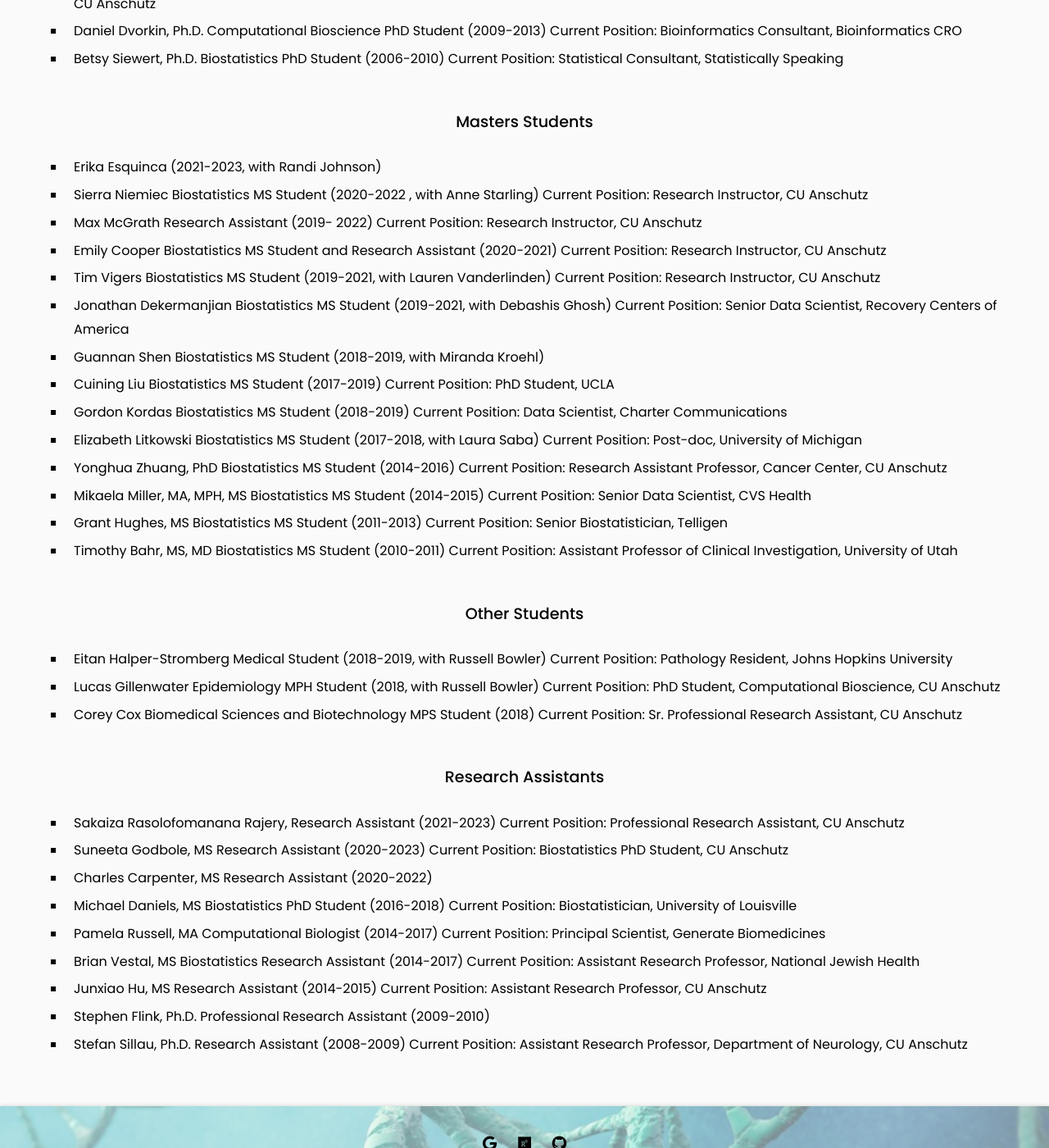
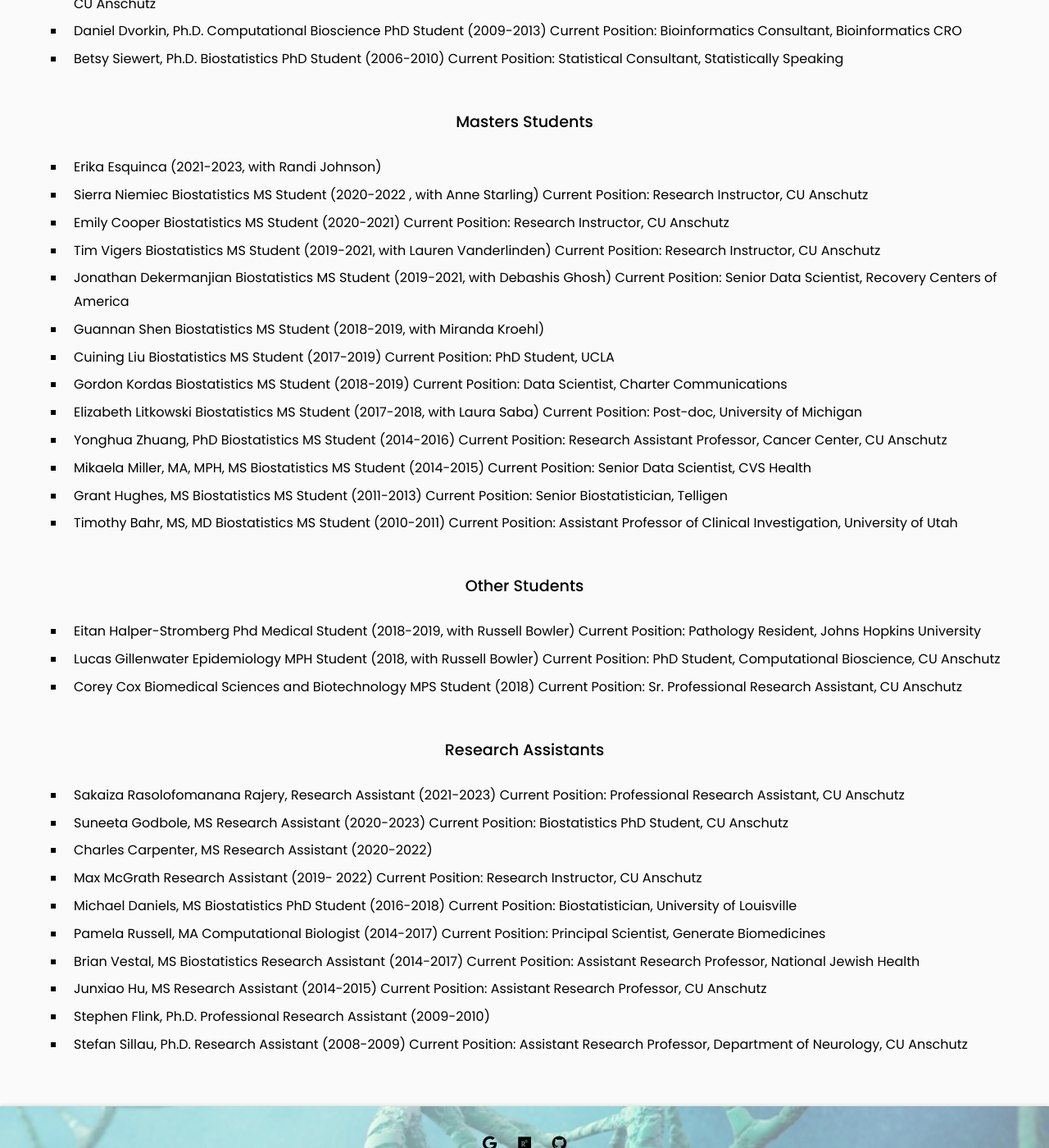
Before and after one commit to KechrisLab/kechrislab.github.io, a Jekyll site: the page built from team/index.md, in a window 1280 px wide and 1400 px high, scrolled down 1225 px. Shown: the whole window at 82% size. Built offline with Jekyll 4.4.1, drawn with Linux system fonts in a browser that asks for light colours.

Commit message:
Update index.md

```diff
--- a/team/index.md
+++ b/team/index.md
@@ -49,9 +49,7 @@ Current Position: Statistical Consultant, Statistically Speaking
 + Erika Esquinca (2021-2023, with Randi Johnson)
 + Sierra Niemiec Biostatistics MS Student (2020-2022 , with Anne Starling)
 Current Position: Research Instructor, CU Anschutz
-+ Max McGrath Research Assistant (2019- 2022)
-Current Position: Research Instructor, CU Anschutz
-+ Emily Cooper Biostatistics MS Student and Research Assistant (2020-2021)
++ Emily Cooper Biostatistics MS Student (2020-2021)
 Current Position: Research Instructor, CU Anschutz
 + Tim Vigers Biostatistics MS Student (2019-2021, with Lauren Vanderlinden)
 Current Position: Research Instructor, CU Anschutz
@@ -74,7 +72,7 @@ Current Position: Senior Biostatistician, Telligen
 Current Position: Assistant Professor of Clinical Investigation, University of Utah
 
 ### Other Students
-+ Eitan Halper-Stromberg Medical Student (2018-2019, with Russell Bowler)
++ Eitan Halper-Stromberg Phd Medical Student (2018-2019, with Russell Bowler)
 Current Position: Pathology Resident, Johns Hopkins University
 + Lucas Gillenwater Epidemiology MPH Student (2018, with Russell Bowler)
 Current Position: PhD Student, Computational Bioscience, CU Anschutz
```
Also changed, not shown: other parts of team/index.md (+2 -0 lines).
